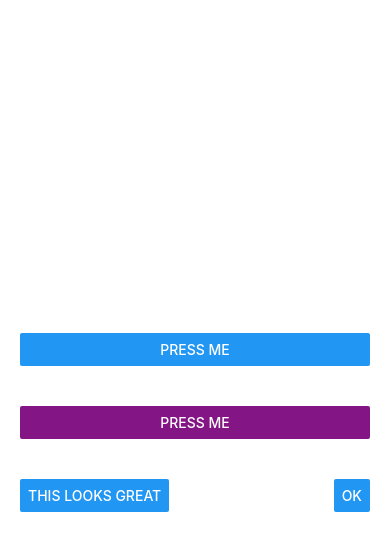
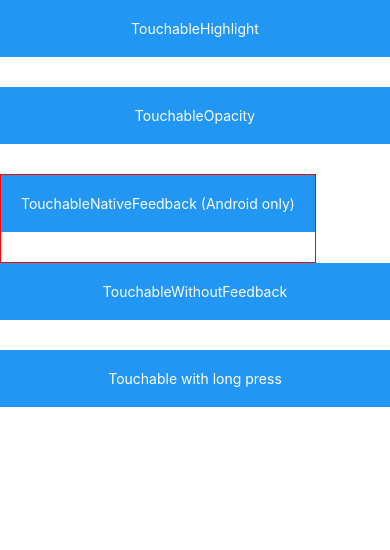
Before and after one commit to eringz/react-native-exercises, a React Native app: screen / in a window 390 px wide. Shown: the top 550 px of the page. Built offline with nearby package versions, Linux system fonts and the light colour scheme.

Commit message:
native screen

```diff
--- a/App.tsx
+++ b/App.tsx
@@ -1,27 +1,74 @@
 import React, {Component} from 'react';
-import {Alert, Button, StyleSheet, View} from 'react-native';
+import {
+  Alert,
+  Platform,
+  StyleSheet,
+  Text,
+  TouchableHighlight,
+  TouchableOpacity,
+  TouchableNativeFeedback,
+  TouchableWithoutFeedback,
+  View,
+} from 'react-native';
 
-export default class ButtonBasics extends Component {
-  __onPressButton() {
-    Alert.alert('You tapped the button');
+export default class Touchables extends Component {
+  _onPressButton() {
+    Alert.alert('you tapped the button;!');
   }
+
+  _onLongPressButton() {
+    Alert.alert('You long-pressed the button!');
+  }
+
   render() {
     return(
-      <View style={styles.container}>
-        <View style={styles.buttonContainer}>
-          <Button onPress={this.__onPressButton} title='Press Me' />
-        </View>
-        <View style={styles.buttonContainer}>
-          <Button
-            onPress={this.__onPressButton}
-            title="Press Me"
-            color='#841584'
-          />
-        </View>
-        <View style={styles.alternativeLayoutButtonContainer}>
-          <Button onPress={this.__onPressButton} title="this looks great" />
-          <Button onPress={this.__onPressButton} title="Ok" />
-        </View>
+      <View>
+          <TouchableHighlight
+            onPress={this._onPressButton}
+            underlayColor='white'
+          >
+            <View style={styles.button}>
+              <Text style={styles.buttonText}>TouchableHighlight</Text>
+            </View>
+          </TouchableHighlight>
+          <TouchableOpacity
+            onPress={this._onPressButton}
+          >
+            <View style={styles.button}>
+              <Text style={styles.buttonText}>TouchableOpacity</Text>
+            </View>
+          </TouchableOpacity>
+          <TouchableNativeFeedback
+            onPress={this._onPressButton}
+            background={
+              Platform.OS === 'android'
+                ? TouchableNativeFeedback.SelectableBackground()
+                : undefined
+            }
+          >
+            <View style={styles.button}>
+              <Text style={styles.buttonText}>
+                TouchableNativeFeedback{' '}
+                {Platform.OS !== 'android' ? '(Android only)' : ''}
+              </Text>
+            </View>
+          </TouchableNativeFeedback>
+          <TouchableWithoutFeedback
+            onPress={this._onPressButton}
+          >
+            <View style={styles.button}>
+              <Text style={styles.buttonText}>TouchableWithoutFeedback</Text>
+            </View>
+          </TouchableWithoutFeedback>
+          <TouchableHighlight
+            onPress={this._onPressButton}
+            onLongPress={this._onLongPressButton}
+            underlayColor='white'
+          >
+            <View style={styles.button}>
+              <Text style={styles.buttonText}>Touchable with long press</Text>
+            </View>
+          </TouchableHighlight>
       </View>
     )
   }
@@ -30,14 +77,18 @@
 const styles = StyleSheet.create({
   container: {
     flex: 1,
-    justifyContent: 'center',
+    paddingTop: 60,
+    alignItems: 'center',
   },
-  buttonContainer: {
-    margin: 20
+  button: {
+    marginBottom: 30,
+
+    alignItems: 'center',
+    backgroundColor: '#2196F3',
   },
-  alternativeLayoutButtonContainer: {
-    margin: 20,
-    flexDirection: 'row',
-    justifyContent: 'space-between',
-  },
+  buttonText: {
+    textAlign: 'center',
+    padding: 20,
+    color: 'white',
+  }
 })
--- a/package.json
+++ b/package.json
@@ -10,6 +10,8 @@
     "test": "jest"
   },
   "dependencies": {
+    "@react-navigation/native": "^6.1.17",
+    "@react-navigation/native-stack": "^6.9.26",
     "react": "18.2.0",
     "react-native": "0.74.0"
   },
```
Also changed, not shown: 1 other file (tests, documents, lock files or other folders).
